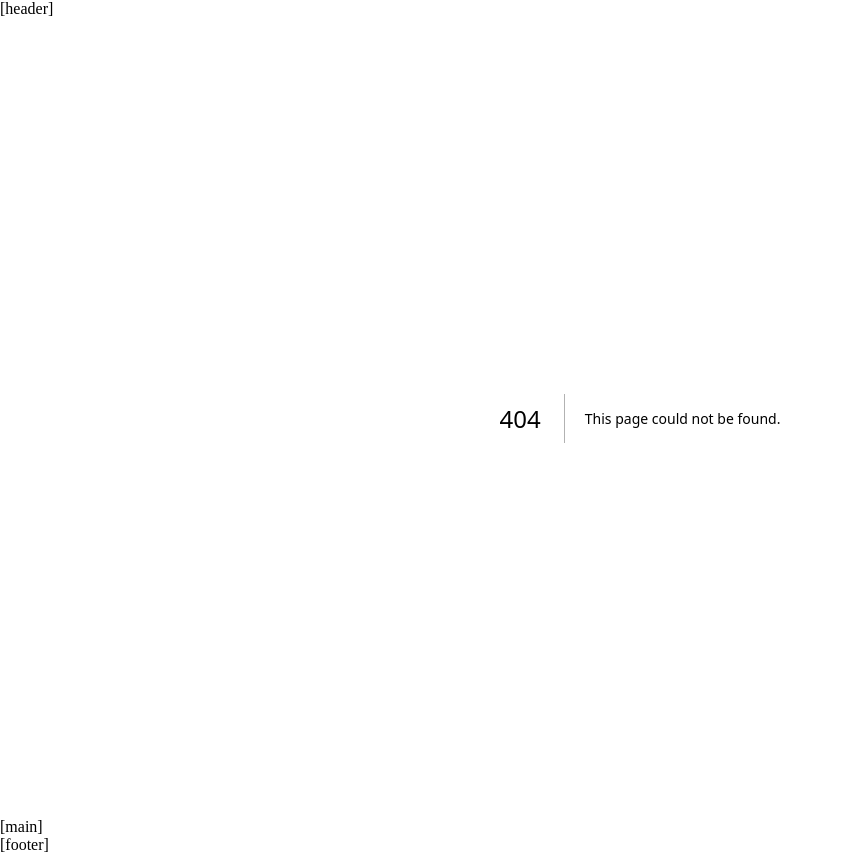
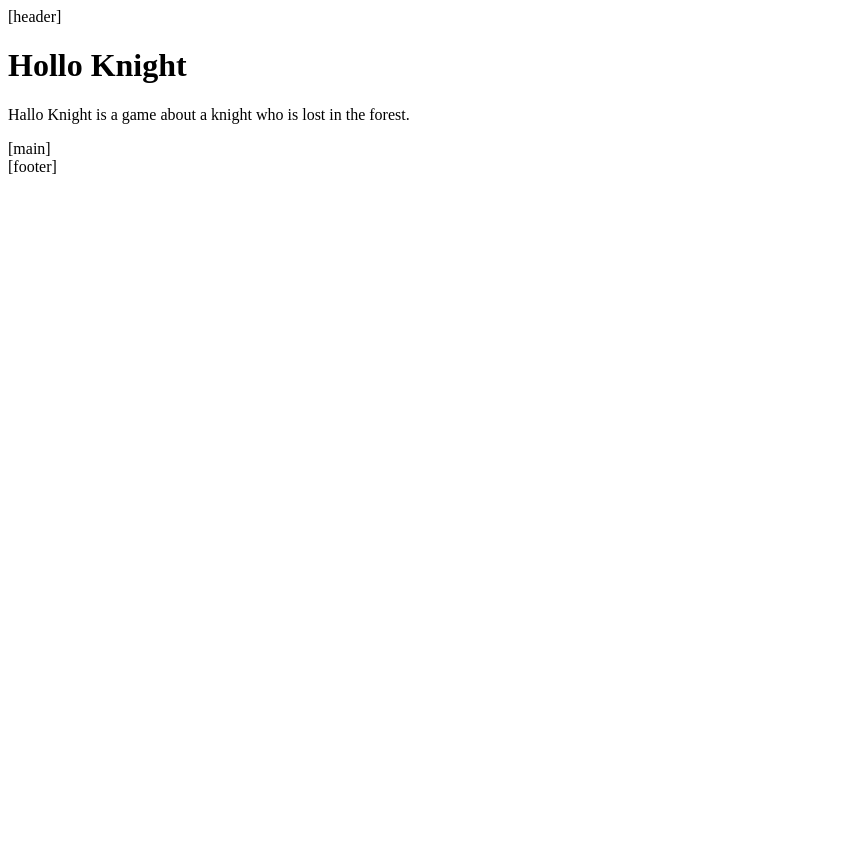
Before and after one commit to suckitfa/learn-nextjs, a Next.js app: page /reviews/hollow-knight in a window 1280 px wide. Before the commit this address had no page. Shown: the whole page, without its empty margins (0-842 px from the left). After the commit the page ends 800 px from the top, so only its background shows below. Built offline with nearby package versions, Linux system fonts and the light colour scheme.

Commit message:
feat: add more pages using Page Route

```diff
--- /dev/null
+++ b/app/reviews/hollow-knight/page.jsx
@@ -0,0 +1,14 @@
+/*
+ * @Descripttion:
+ * @Version: 1.0
+ * @Author: tangguangyuan tangguangyuan@jcxx.com
+ * @Date: 2024-04-24 16:50:40
+ */
+export default function HolloKnightPage() {
+    return (
+        <>
+            <h1>Hollo Knight</h1>
+            <p>Hallo Knight is a game about a knight who is lost in the forest.</p>
+        </>
+    )
+}
```
Also changed, not shown: app/about/page.jsx (added, +14 -0 lines).
